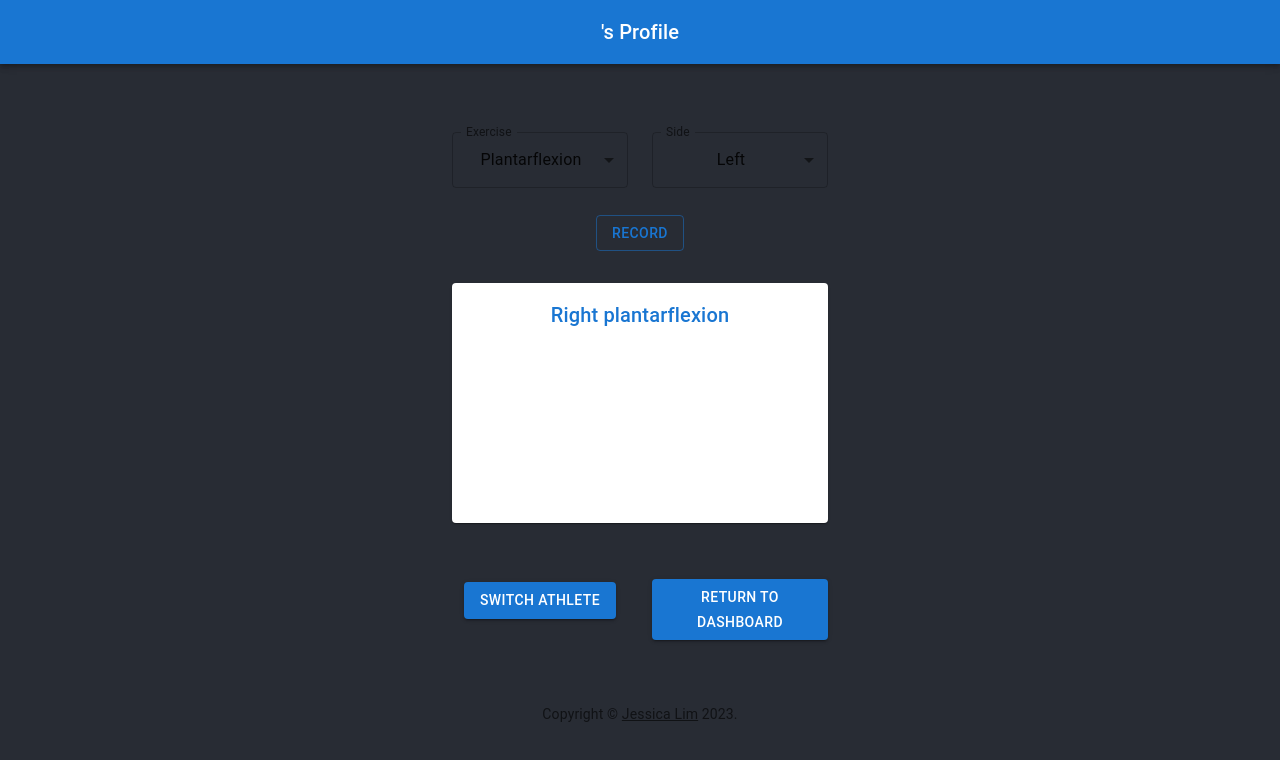
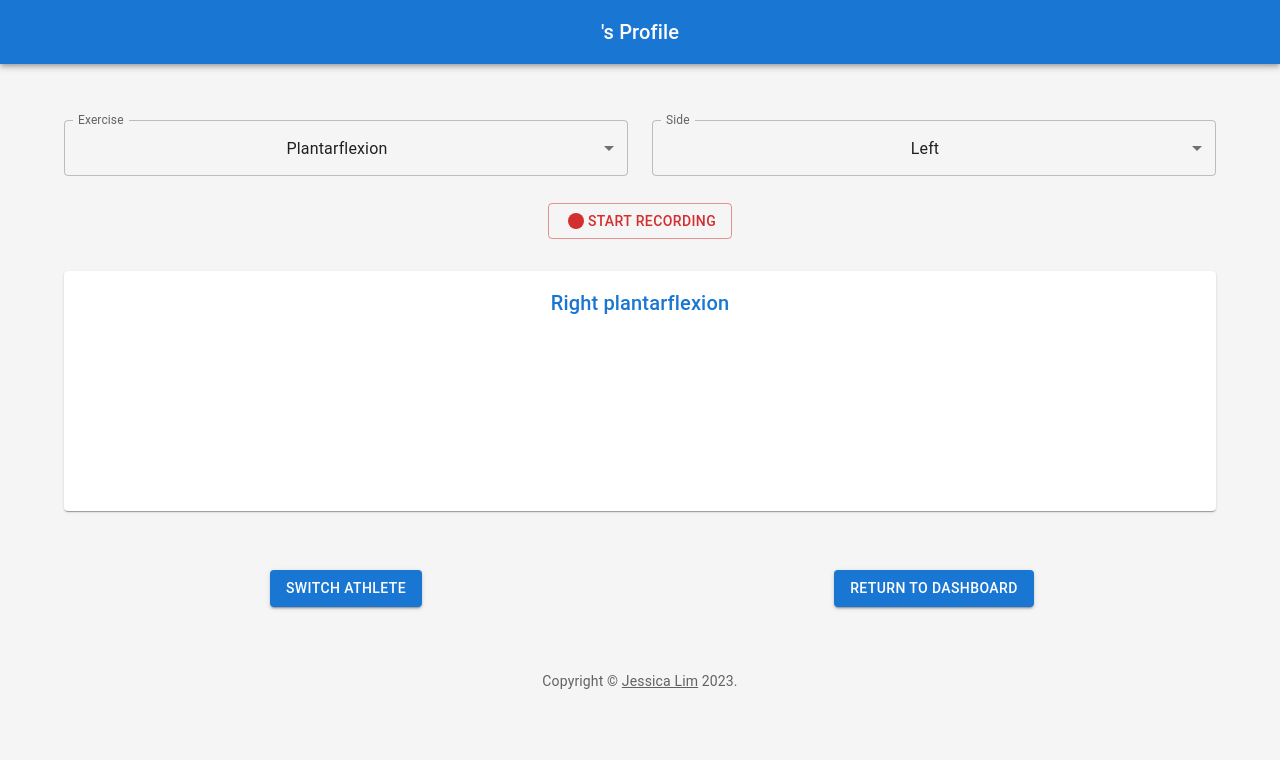
Before and after one commit to JessicaLim8/CapstoneFrontend, a React (Create React App) app: page /record/1 in a window 1280 px wide. Shown: the top 760 px of the page. Built offline with nearby package versions, Linux system fonts and the light colour scheme; no server answers.

Commit message:
Edit recording page

```diff
--- a/src/dashboard/RecordData.js
+++ b/src/dashboard/RecordData.js
@@ -14,6 +14,7 @@ import Link from '@mui/material/Link';
 import MenuIcon from '@mui/icons-material/Menu';
 import ChevronLeftIcon from '@mui/icons-material/ChevronLeft';
 import NotificationsIcon from '@mui/icons-material/Notifications';
+import FiberManualRecordIcon from '@mui/icons-material/FiberManualRecord';
 import InputLabel from '@mui/material/InputLabel';
 import MenuItem from '@mui/material/MenuItem';
 import FormControl from '@mui/material/FormControl';
@@ -37,24 +38,6 @@ function Copyright(props) {
       </Typography>
     );
   }
-
-const AppBar = styled(MuiAppBar, {
-  shouldForwardProp: (prop) => prop !== 'open',
-})(({ theme, open }) => ({
-  zIndex: theme.zIndex.drawer + 1,
-  transition: theme.transitions.create(['width', 'margin'], {
-    easing: theme.transitions.easing.sharp,
-    duration: theme.transitions.duration.leavingScreen,
-  }),
-  ...(open && {
-    marginLeft: drawerWidth,
-    width: `calc(100% - ${drawerWidth}px)`,
-    transition: theme.transitions.create(['width', 'margin'], {
-      easing: theme.transitions.easing.sharp,
-      duration: theme.transitions.duration.enteringScreen,
-    }),
-  }),
-}));
 
 const style = {
   position: 'absolute',
@@ -103,6 +86,13 @@ const fetchExRecords = (userid, exercise, setExRecordLeft, setExRecordRight) =>
     }
   });
 }
+
+const AppBar = styled(MuiAppBar, {
+  shouldForwardProp: (prop) => prop !== 'open',
+})(({ theme, open }) => ({
+  zIndex: theme.zIndex.drawer + 1,
+  width: '100vw',
+}));
 
 export default function RecordData() {
   const [open, setOpen] = useState(false);
@@ -171,6 +161,20 @@ export default function RecordData() {
             </Typography>
           </Toolbar>
         </AppBar>
+        <Box
+          component="main"
+          sx={{
+            backgroundColor: (theme) =>
+              theme.palette.mode === 'light'
+                ? theme.palette.grey[100]
+                : theme.palette.grey[900],
+            flexGrow: 1,
+            height: '100vh',
+            overflow: 'auto',
+            width: '100vw',
+          }}
+        >
+          <Toolbar />
         <Container maxWidth="lg" sx={{ mt: 4, mb: 4 }}>
             <Grid container spacing={3} sx={{ mt: 4, mb: 4 }}>
                 <Grid item xs={8} md={6} xl={6}>
@@ -205,7 +209,10 @@ export default function RecordData() {
                   </FormControl>
                 </Grid>
                 <Grid item xs={12} md={12} xl={12}>
-                  <Button variant="outlined" onClick={() => console.log("Start Recording")}>Record</Button>
+                  <Button variant="outlined" color="error" onClick={() => console.log()}>
+                    <FiberManualRecordIcon/>
+                    Start Recording
+                  </Button>
                 </Grid>
             </Grid>
             <Grid container spacing={3}>
@@ -233,6 +240,7 @@ export default function RecordData() {
             <Copyright sx={{ pt: 4 }} />
           </Container>
       </Box>
+      </Box>
     </ThemeProvider>
   );
 }
```
